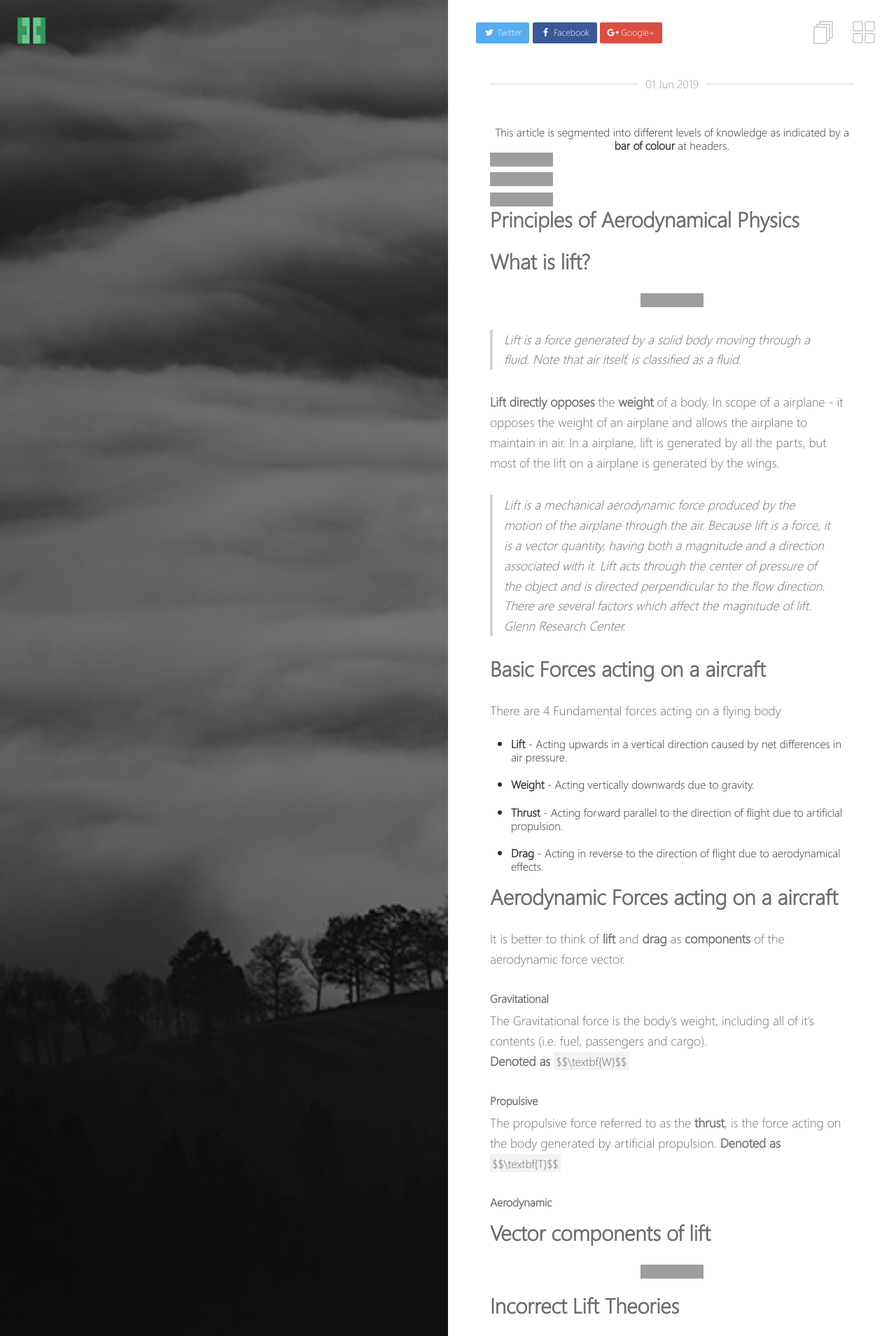
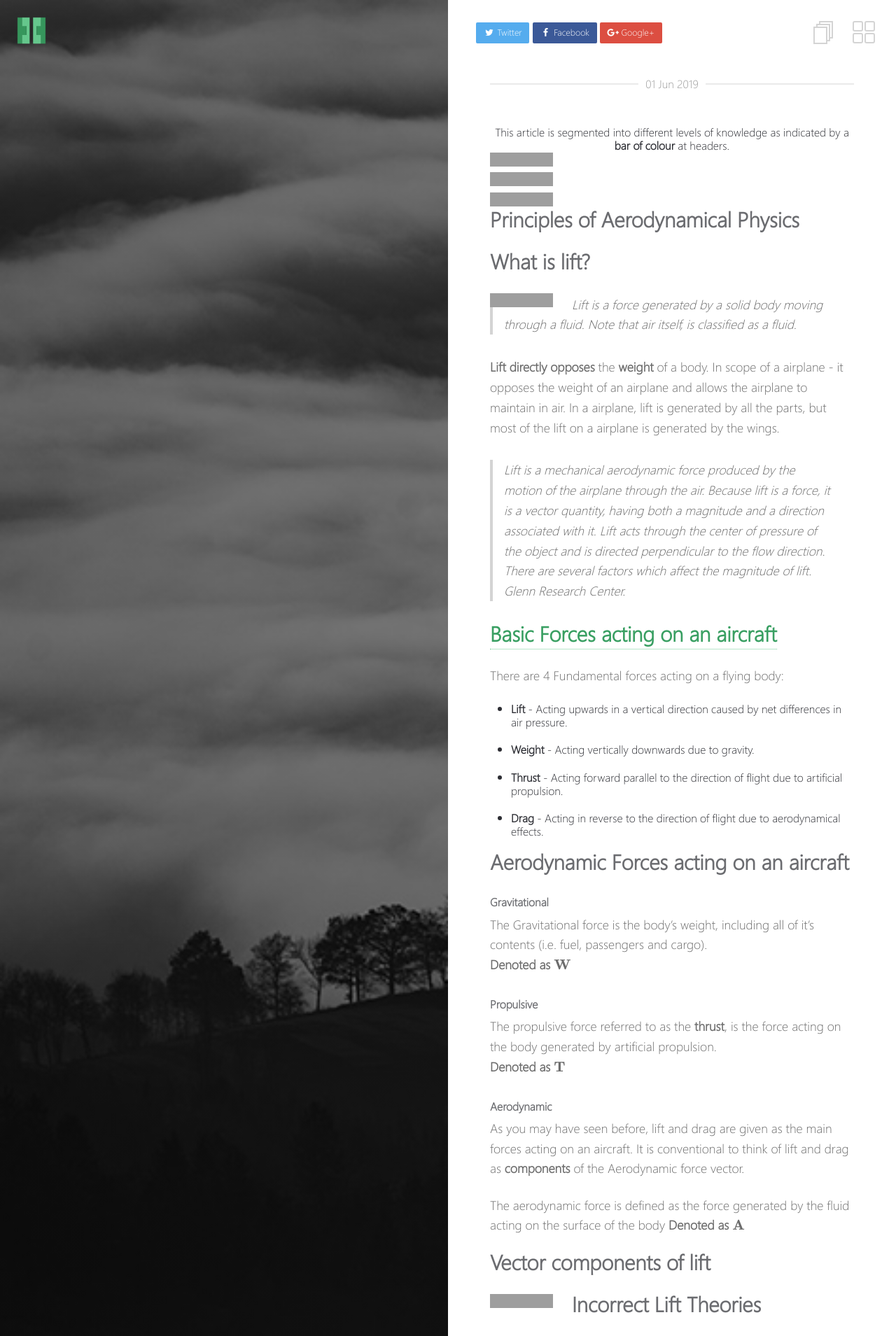
Before and after one commit to EXYZED/AerodynamicalCollective, a Jekyll site: the page built from _posts/2019-06-01-Aerodynamic-Physics.md, in a window 1280 px wide. Shown: the top 1909 px of the page at 70% size. Built offline with Jekyll 4.4.1, drawn with Linux system fonts in a browser that asks for light colours; formulas are drawn with MathJax 3; grey boxes are pictures that could not be loaded.

Commit message:
Update content

```diff
--- a/_posts/2019-06-01-Aerodynamic-Physics.md
+++ b/_posts/2019-06-01-Aerodynamic-Physics.md
@@ -23,7 +23,7 @@ tag:
 Principles of Aerodynamical Physics
 ---
 ## What is lift?
-![DifficultyIndicator](https://img.shields.io/badge/Level-Beginner-brightgreen.svg?style=for-the-badge)
+![DifficultyIndicator](https://img.shields.io/badge/Level-Beginner-brightgreen.svg?style=for-the-badge){: .align-left}
 > Lift is a force generated by a solid body moving through a fluid.
 Note that air itself, is classified as a fluid.
 
@@ -31,30 +31,32 @@ Note that air itself, is classified as a fluid.
 
 >Lift is a mechanical aerodynamic force produced by the motion of the airplane through the air. Because lift is a force, it is a vector quantity, having both a magnitude and a direction associated with it. Lift acts through the center of pressure of the object and is directed perpendicular to the flow direction. There are several factors which affect the magnitude of lift. Glenn Research Center.
 
-## Basic Forces acting on a aircraft
-There are 4 Fundamental forces acting on a flying body
+## [Basic Forces acting on an aircraft](#BasicForces)
+There are 4 Fundamental forces acting on a flying body:
  * **Lift** - Acting upwards in a vertical direction caused by net differences in air pressure.
  * **Weight** - Acting vertically downwards due to gravity.
  * **Thrust** - Acting forward parallel to the direction of flight due to artificial propulsion.
  * **Drag** - Acting in reverse to the direction of flight due to aerodynamical effects.
 
-## Aerodynamic Forces acting on a aircraft
-It is better to think of __lift__ and __drag__ as **components** of the aerodynamic force vector.
+## Aerodynamic Forces acting on an aircraft
 
 #### Gravitational
 The Gravitational force is the body's weight, including all of it's contents (i.e. fuel, passengers and cargo).
-**Denoted as** `$$\textbf{W}$$`
+**Denoted as** $$\textbf{W}$$
 #### Propulsive
 The propulsive force referred to as the **thrust**, is the force acting on the body generated by artificial propulsion.
-**Denoted as** `$$\textbf{T}$$`
+**Denoted as** $$\textbf{T}$$
 #### Aerodynamic
+As you may have seen before, lift and drag are given as the main forces acting on an aircraft. It is conventional to think of lift and drag as __components__ of the Aerodynamic force vector.
 
+The aerodynamic force is defined as the force generated by the fluid acting on the surface of the body
+**Denoted as** $$\textbf{A}$$
 
 ## Vector components of lift
-![DifficultyIndicator](https://img.shields.io/badge/Level-Intermediate-yellow.svg?style=for-the-badge)
+![DifficultyIndicator](https://img.shields.io/badge/Level-Intermediate-yellow.svg?style=for-the-badge){: .align-left}
 
 ## Incorrect Lift Theories
-![DifficultyIndicator](https://img.shields.io/badge/Level-Intermediate-yellow.svg?style=for-the-badge)
+![DifficultyIndicator](https://img.shields.io/badge/Level-Intermediate-yellow.svg?style=for-the-badge){: .align-left}
 
 Cred : NASA Glenn Research Center.
  * "Equal Transit / Longer Path Theory"
@@ -62,13 +64,13 @@ Cred : NASA Glenn Research Center.
  * "Venturi Theory"
 
 ### Symmetrical Airfoils
-![DifficultyIndicator](https://img.shields.io/badge/Level-Intermediate-yellow.svg?style=for-the-badge)
+![DifficultyIndicator](https://img.shields.io/badge/Level-Intermediate-yellow.svg?style=for-the-badge){: .align-left}
 In symmetrical <a href="https://aerodynamical-collective.com/2019/06/03/Disambiguation.html#Airfoil" target="_blank">airfoils</a> - where no <a href="https://aerodynamical-collective.com/2019/06/03/Disambiguation.html#Camber" target="_blank">camber</a> exists. It is important to acknowledge that the shape of the wing is no longer a critical determining factor in lift.
 The shape of the wing is not the determining factor in lift.
 
 
 ## Navier-Stokes Equations
-![DifficultyIndicator](https://img.shields.io/badge/Level-Advanced-red.svg?style=for-the-badge)
+![DifficultyIndicator](https://img.shields.io/badge/Level-Advanced-red.svg?style=for-the-badge){: .align-left}
 Navier-Stokes equations, accounting for many parameters such as
 * Velocity
 * Pressure
```
